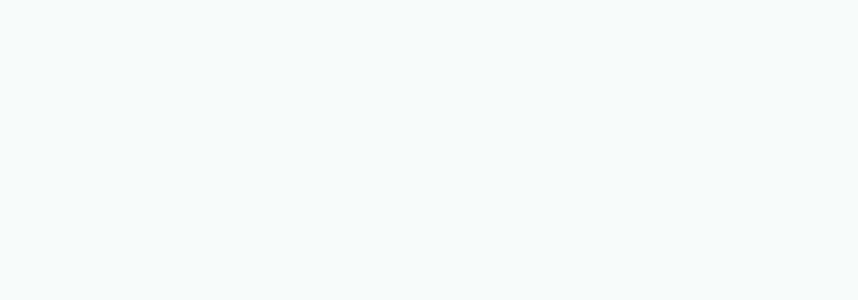
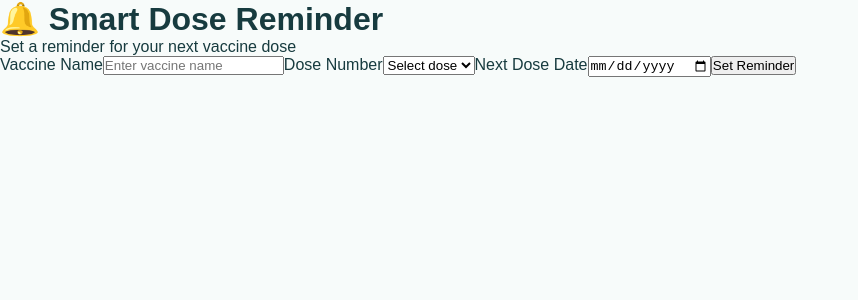
Before and after one commit to shrinidhi-31/vaccination-management-system, a React (Vite) app: page /dose-reminder in a window 1280 px wide. Before the commit this address had no page. Shown: the top 300 px of the page, without its empty margins (0-858 px from the left). Built offline with nearby package versions, Linux system fonts and the light colour scheme.

Commit message:
Integrate center finder and dose reminder

```diff
--- a/src/App.css
+++ b/src/App.css
@@ -11,6 +11,7 @@
   &:hover {
     border-color: var(--accent-border);
   }
+
   &:focus-visible {
     outline: 2px solid var(--accent);
     outline-offset: 2px;
--- a/src/App.jsx
+++ b/src/App.jsx
@@ -1,3 +1,5 @@
+import CenterFinder from "./components/CenterFinder";
+import DoseReminder from "./components/DoseReminder";
 import { BrowserRouter, Routes, Route } from "react-router-dom";
 
 import Landing from "./pages/Landing";
@@ -36,6 +38,16 @@ function App() {
     path="/patient/booking-confirmation"
     element={<BookingConfirmation />}
   />
+
+  <Route
+    path="/center-finder"
+    element={<CenterFinder />}
+  />
+
+  <Route
+    path="/dose-reminder"
+    element={<DoseReminder />}
+  />
 </Routes>
     </BrowserRouter>
   );
--- /dev/null
+++ b/src/components/CenterFinder.jsx
@@ -0,0 +1,83 @@
+import "../App.css";
+import { useState } from "react";
+
+function CenterFinder() {
+  const [location, setLocation] = useState("");
+  const [searched, setSearched] = useState(false);
+
+  const centers = [
+    {
+      name: "Apollo Vaccination Center",
+      location: "Koramangala, Bengaluru",
+      vaccines: "Covaxin, Covishield",
+      slots: "10:00 AM, 2:00 PM, 4:00 PM",
+    },
+    {
+      name: "City Care Hospital",
+      location: "Indiranagar, Bengaluru",
+      vaccines: "Covishield",
+      slots: "11:00 AM, 3:00 PM",
+    },
+    {
+      name: "Government Health Center",
+      location: "Whitefield, Bengaluru",
+      vaccines: "Covaxin, Covishield",
+      slots: "9:00 AM, 1:00 PM",
+    },
+  ];
+
+  const handleSearch = () => {
+    setSearched(true);
+  };
+
+  return (
+    <div className="center-finder">
+      <h1>📍 Vaccination Center Finder</h1>
+
+      <p>Find vaccination centers near you</p>
+
+      <div className="search-box">
+        <input
+          type="text"
+          placeholder="Enter city, area or PIN code"
+          value={location}
+          onChange={(e) => setLocation(e.target.value)}
+        />
+
+        <button onClick={handleSearch}>
+          Search
+        </button>
+      </div>
+
+      {searched && (
+        <div className="center-list">
+          <h2>Available Vaccination Centers</h2>
+
+          {centers.map((center, index) => (
+            <div className="center-card" key={index}>
+              <h3>🏥 {center.name}</h3>
+
+              <p>📍 {center.location}</p>
+
+              <p>💉 {center.vaccines}</p>
+
+              <p>🕐 {center.slots}</p>
+
+              <button
+  onClick={() =>
+    alert(
+      `Center: ${center.name}\nLocation: ${center.location}\nVaccines: ${center.vaccines}\nSlots: ${center.slots}`
+    )
+  }
+>
+  View Details
+</button>
+            </div>
+          ))}
+        </div>
+      )}
+    </div>
+  );
+}
+
+export default CenterFinder;
--- /dev/null
+++ b/src/components/DoseReminder.jsx
@@ -0,0 +1,81 @@
+import { useState } from "react";
+import "../App.css";
+
+function DoseReminder() {
+  const [vaccine, setVaccine] = useState("");
+  const [dose, setDose] = useState("");
+  const [date, setDate] = useState("");
+  const [reminder, setReminder] = useState(false);
+
+  const handleReminder = () => {
+    if (!vaccine || !dose || !date) {
+      alert("Please fill all details");
+      return;
+    }
+
+    setReminder(true);
+  };
+
+  return (
+    <div className="dose-reminder">
+      <h1>🔔 Smart Dose Reminder</h1>
+
+      <p>Set a reminder for your next vaccine dose</p>
+
+      <div className="reminder-box">
+        <label>Vaccine Name</label>
+
+        <input
+          type="text"
+          placeholder="Enter vaccine name"
+          value={vaccine}
+          onChange={(e) => setVaccine(e.target.value)}
+        />
+
+        <label>Dose Number</label>
+
+        <select
+          value={dose}
+          onChange={(e) => setDose(e.target.value)}
+        >
+          <option value="">Select dose</option>
+          <option value="Dose 1">Dose 1</option>
+          <option value="Dose 2">Dose 2</option>
+          <option value="Dose 3">Dose 3</option>
+        </select>
+
+        <label>Next Dose Date</label>
+
+        <input
+          type="date"
+          value={date}
+          onChange={(e) => setDate(e.target.value)}
+        />
+
+        <button onClick={handleReminder}>
+          Set Reminder
+        </button>
+      </div>
+
+      {reminder && (
+        <div className="reminder-success">
+          <h2>✅ Reminder Set Successfully!</h2>
+
+          <p>
+            Vaccine: <strong>{vaccine}</strong>
+          </p>
+
+          <p>
+            Dose: <strong>{dose}</strong>
+          </p>
+
+          <p>
+            Next Dose Date: <strong>{date}</strong>
+          </p>
+        </div>
+      )}
+    </div>
+  );
+}
+
+export default DoseReminder;
```
Lines whose indentation alone changed are shown as unchanged.
